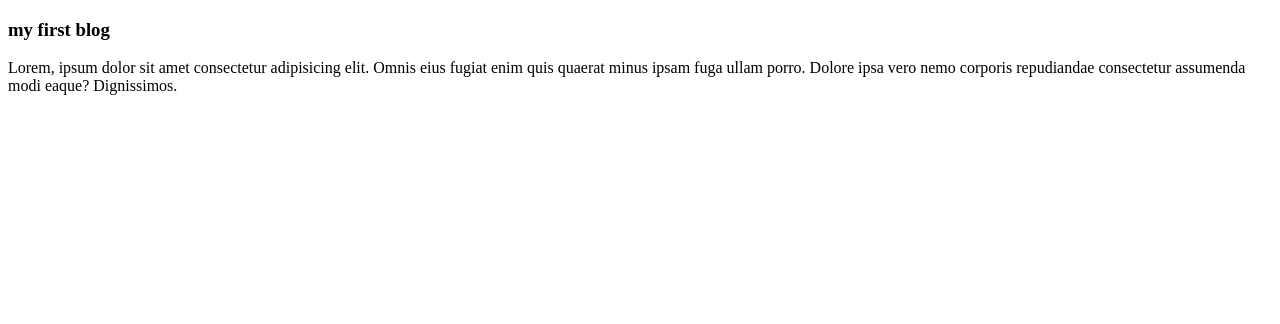
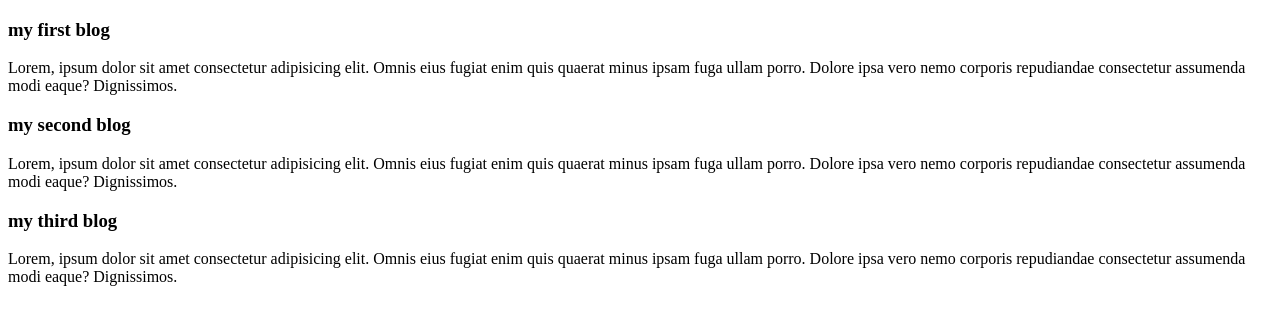
Before and after one commit to SRSayed/my-first-repo, a plain HTML site: page index.html in a window 1280 px wide. Drawn offline with Linux system fonts and the light colour scheme.

Commit message:
more divs

```diff
--- a/index.html
+++ b/index.html
@@ -11,5 +11,13 @@
         <h3>my first blog</h3>
         <p>Lorem, ipsum dolor sit amet consectetur adipisicing elit. Omnis eius fugiat enim quis quaerat minus ipsam fuga ullam porro. Dolore ipsa vero nemo corporis repudiandae consectetur assumenda modi eaque? Dignissimos.</p>
     </div>
+    <div>
+        <h3>my second blog</h3>
+        <p>Lorem, ipsum dolor sit amet consectetur adipisicing elit. Omnis eius fugiat enim quis quaerat minus ipsam fuga ullam porro. Dolore ipsa vero nemo corporis repudiandae consectetur assumenda modi eaque? Dignissimos.</p>
+    </div>
+    <div>
+        <h3>my third blog</h3>
+        <p>Lorem, ipsum dolor sit amet consectetur adipisicing elit. Omnis eius fugiat enim quis quaerat minus ipsam fuga ullam porro. Dolore ipsa vero nemo corporis repudiandae consectetur assumenda modi eaque? Dignissimos.</p>
+    </div>
 </body>
 </html>
```
